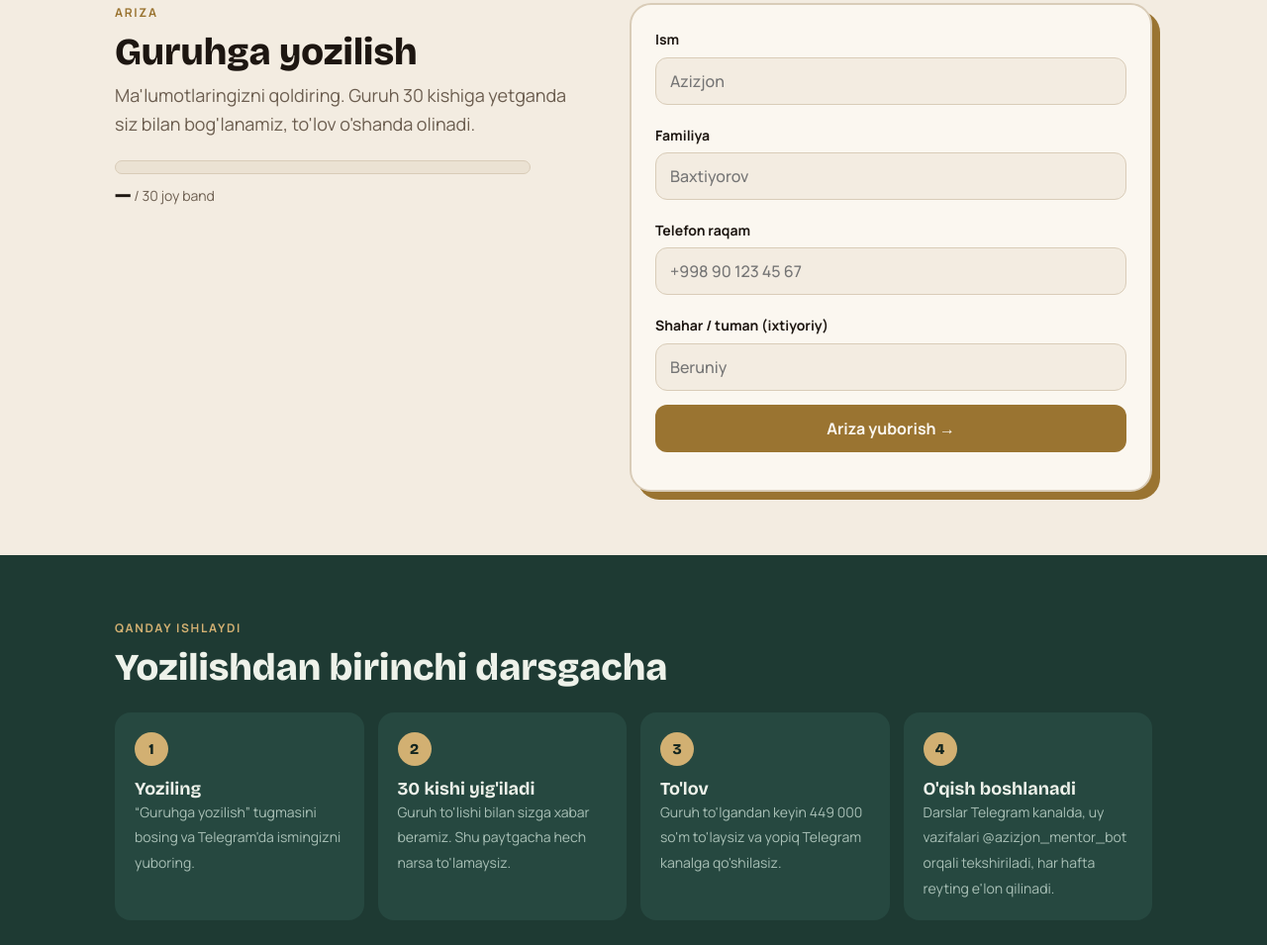
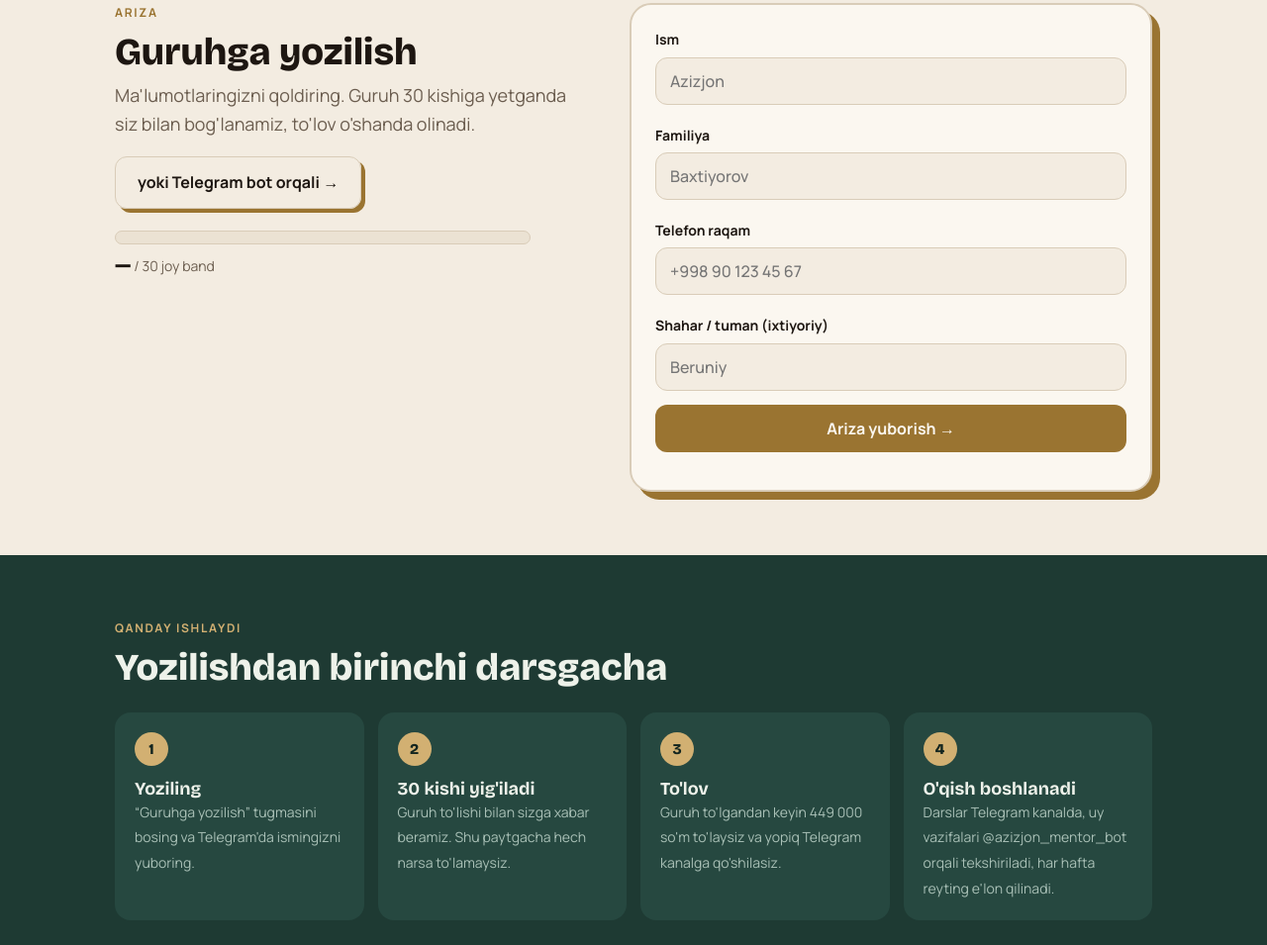
Before and after one commit to Azizjon2220/Azizjon2220.github.io, a plain HTML site: page course.html in a window 1280 px wide. Shown: the part 1227-2182 px from the top of the page at 99% size. Drawn offline with nearby package versions, Linux system fonts and the light colour scheme; no server answers.

Commit message:
Link the Telegram application bot
Co-Authored-By: Claude Opus 5.5 <noreply@anthropic.com>

```diff
--- a/course.html
+++ b/course.html
@@ -95,6 +95,7 @@
     <div class="eyebrow" data-uz="Ariza" data-en="Application">Ariza</div>
     <h2 style="margin:10px 0 8px" data-uz="Guruhga yozilish" data-en="Join the group">Guruhga yozilish</h2>
     <p class="lead" style="margin-top:0" data-uz="Ma'lumotlaringizni qoldiring. Guruh 30 kishiga yetganda siz bilan bog'lanamiz, to'lov o'shanda olinadi." data-en="Leave your details. We'll contact you when the group reaches 30; payment is taken then.">Ma'lumotlaringizni qoldiring. Guruh 30 kishiga yetganda siz bilan bog'lanamiz, to'lov o'shanda olinadi.</p>
+    <p style="margin:14px 0 0"><a class="btn" href="https://t.me/azizjon_kurs_bot" target="_blank" rel="noopener" data-uz="yoki Telegram bot orqali →" data-en="or via the Telegram bot →">yoki Telegram bot orqali →</a></p>
     <div class="meter" aria-live="polite"><div class="bar"><i id="fill" style="width:0%"></i></div><div class="mtext"><b id="cnt">—</b> / 30 <span data-uz="joy band" data-en="seats taken">joy band</span></div></div>
   </div>
   <form id="appform" class="aform" novalidate>
```
Also changed, not shown: contact.html (+1 -0 lines).
